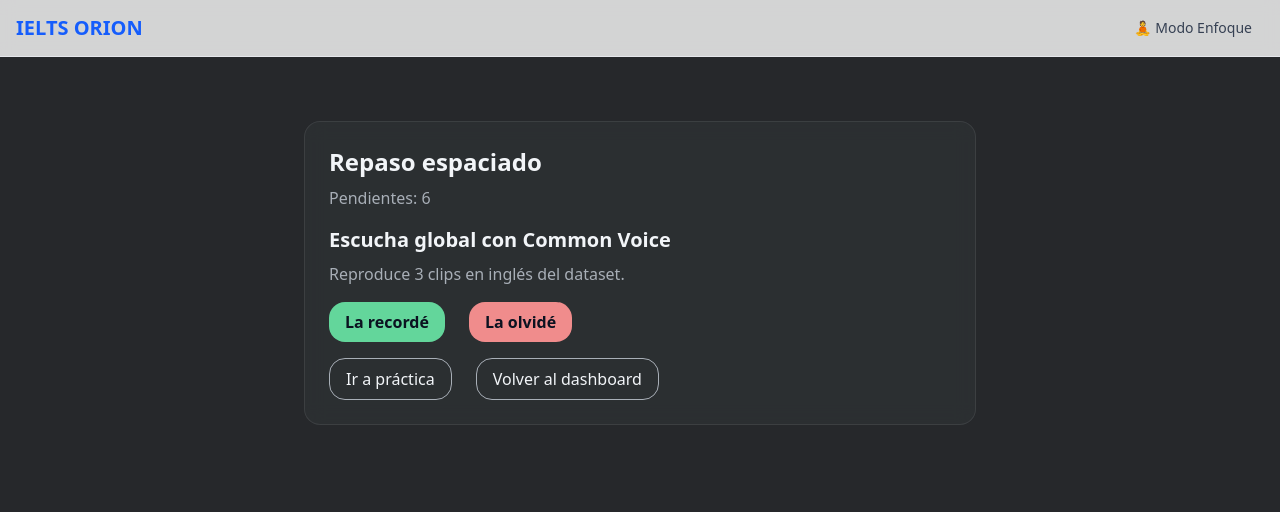
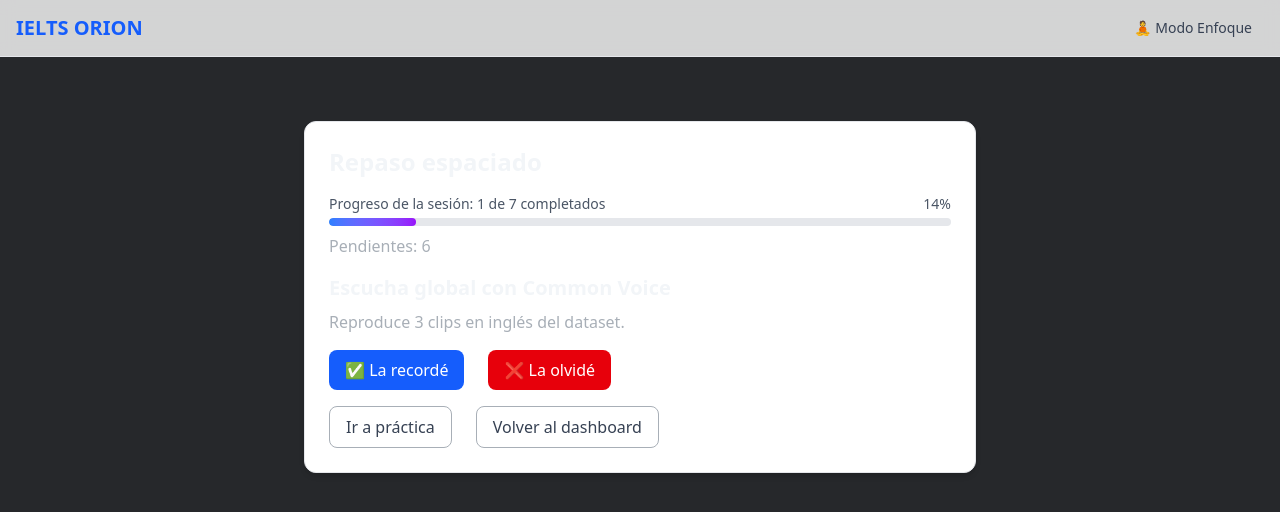
Before and after one commit to JMArangoG/ielts-arion, a Next.js app: page /repaso in a window 1280 px wide. Shown: the top 512 px of the page. Built offline with nearby package versions, Linux system fonts and the light colour scheme.

Commit message:
refactor(repaso): apply Button, Card, ProgressBar components

```diff
--- a/src/app/repaso/page.tsx
+++ b/src/app/repaso/page.tsx
@@ -2,19 +2,22 @@
 "use client";
 
 import { useEffect, useState } from "react";
-import Link from "next/link";
+import { useRouter } from "next/navigation"; // 👈 NUEVO: para navegación programática
 import { PRACTICA } from "@/data/practica-bank";
 import { cargarSRS, guardarSRS, repasar, vencidas, type TarjetaSRS } from "@/lib/srs";
+import Button from '@/components/ui/Button';
+import Card from '@/components/ui/Card';
+import ProgressBar from '@/components/atoms/ProgressBar';
 
 export default function Repaso() {
+  const router = useRouter(); // 👈 NUEVO
+
   const [srs, setSrs] = useState<TarjetaSRS[]>([]);
   const [cola, setCola] = useState<string[]>([]);
 
   useEffect(() => {
     const t = cargarSRS();
-    // eslint-disable-next-line react-hooks/set-state-in-effect
     setSrs(t);
-
     setCola(vencidas(t, PRACTICA.map((p) => p.id)).slice(0, 6)); // sesión máx. 6
   }, []);
 
@@ -27,53 +30,75 @@ export default function Repaso() {
 
   const actual = cola[0] ? PRACTICA.find((p) => p.id === cola[0]) : undefined;
 
+  // Calcular progreso de la sesión
+  const totalPendientes = cola.length + (actual ? 1 : 0);
+  const progresoSesion = actual ? Math.round(((totalPendientes - cola.length) / totalPendientes) * 100) : 100;
+
   return (
     <main className="min-h-screen px-edge py-stack-xl">
       <section className="mx-auto max-w-2xl">
-        <div className="glass-panel p-stack-lg">
+        <Card className="p-stack-lg">
           <h1 className="text-2xl font-semibold text-ORION-text">Repaso espaciado</h1>
+
+          {/* Barra de progreso de la sesión (TDAH-friendly) */}
+          <div className="mt-stack-md">
+            <ProgressBar
+              progress={progresoSesion}
+              label={`Progreso de la sesión: ${totalPendientes - cola.length} de ${totalPendientes} completados`}
+              size="md"
+            />
+          </div>
+
           {actual ? (
             <>
               <p className="mt-stack-sm text-ORION-muted">Pendientes: {cola.length}</p>
               <h2 className="mt-stack-md text-xl font-semibold text-ORION-text">{actual.titulo}</h2>
               <p className="mt-stack-sm text-ORION-muted">{actual.instrucciones[0]}</p>
+
               <div className="mt-stack-md flex flex-wrap gap-gutter">
-                <button
-                  type="button"
+                <Button
+                  variant="primary"
+                  size="md"
                   onClick={() => responder(actual.id, true)}
-                  className="rounded-panel bg-ORION-success px-stack-md py-stack-sm font-semibold text-ORION-on-primary"
+                  className="bg-ORION-success hover:bg-ORION-success/90"
                 >
-                  La recordé
-                </button>
-                <button
-                  type="button"
+                  ✅ La recordé
+                </Button>
+                <Button
+                  variant="danger"
+                  size="md"
                   onClick={() => responder(actual.id, false)}
-                  className="rounded-panel bg-ORION-danger px-stack-md py-stack-sm font-semibold text-ORION-on-primary"
                 >
-                  La olvidé
-                </button>
+                  ❌ La olvidé
+                </Button>
               </div>
             </>
           ) : (
             <p className="mt-stack-md text-ORION-muted">
-              Sin repasos pendientes hoy. Vuelve mañana o practica nuevas actividades.
+              🎉 Sin repasos pendientes hoy. Vuelve mañana o practica nuevas actividades.
             </p>
           )}
+
+          {/* Botones de navegación */}
           <div className="mt-stack-md flex flex-wrap gap-gutter">
-            <Link
-              href="/practica"
-              className="rounded-panel border border-ORION-muted px-stack-md py-stack-sm text-ORION-text hover:border-ORION-primary"
+            <Button
+              variant="ghost"
+              size="md"
+              onClick={() => router.push('/practica')}
+              className="border border-ORION-muted hover:border-ORION-primary"
             >
               Ir a práctica
-            </Link>
-            <Link
-              href="/dashboard"
-              className="rounded-panel border border-ORION-muted px-stack-md py-stack-sm text-ORION-text hover:border-ORION-primary"
+            </Button>
+            <Button
+              variant="ghost"
+              size="md"
+              onClick={() => router.push('/dashboard')}
+              className="border border-ORION-muted hover:border-ORION-primary"
             >
               Volver al dashboard
-            </Link>
+            </Button>
           </div>
-        </div>
+        </Card>
       </section>
     </main>
   );
```
